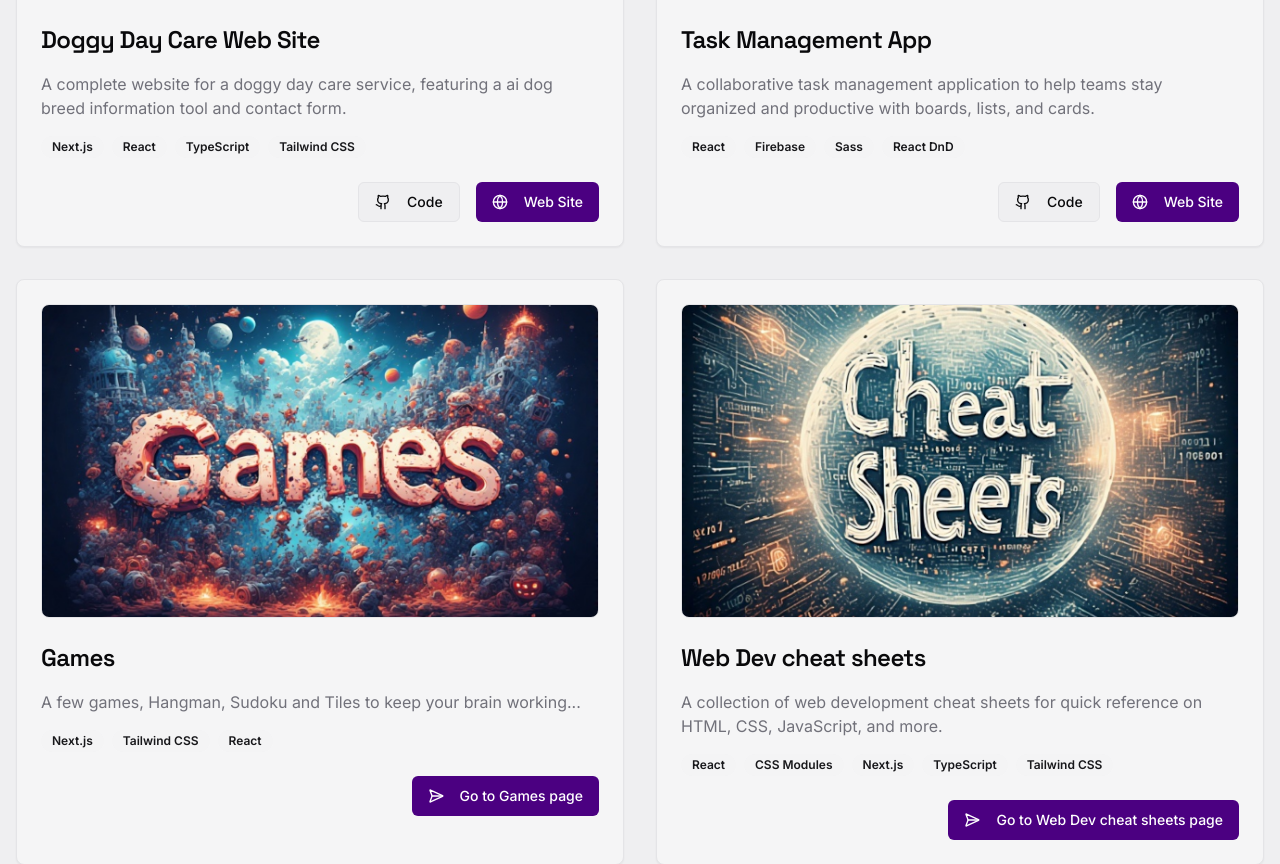
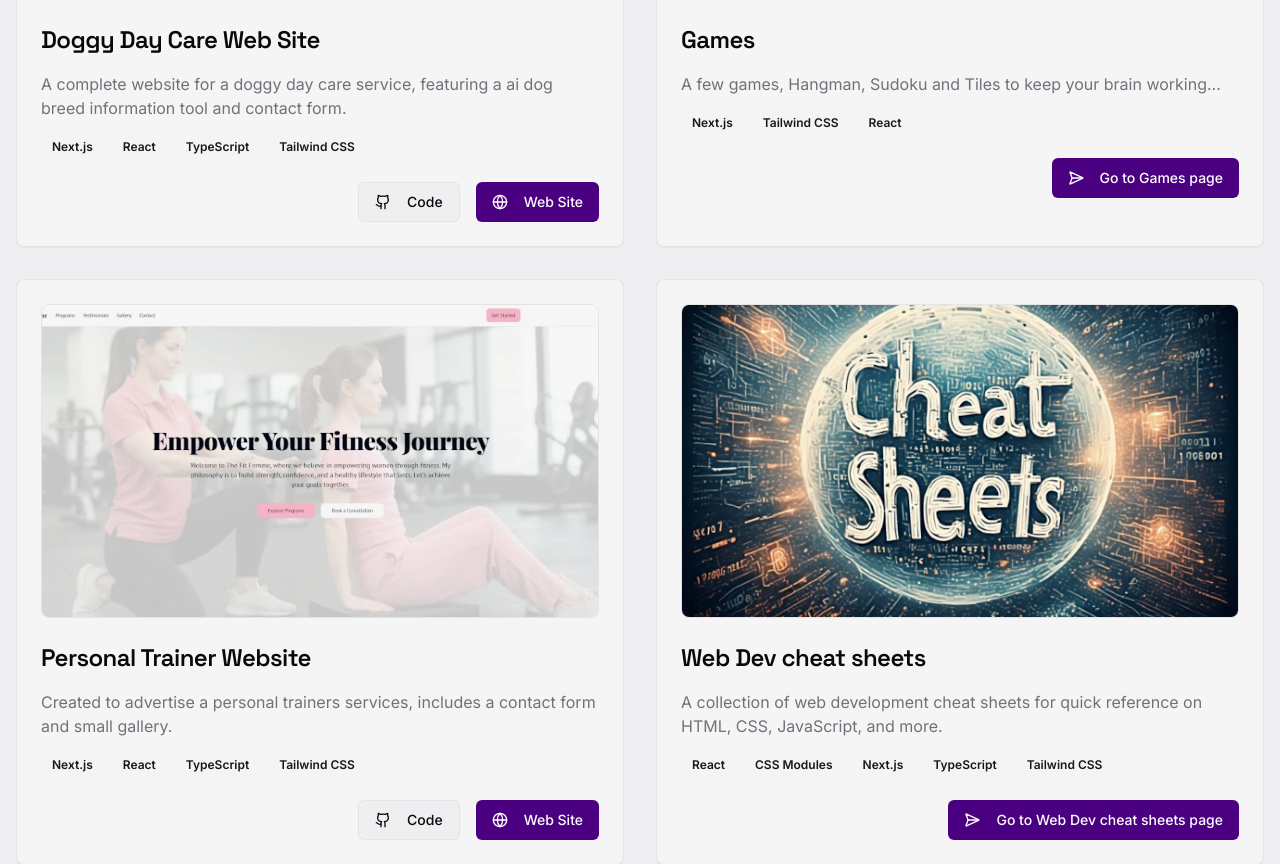
Before and after one commit to chrisbee2812/newbickrs, a Next.js app: page /portfolio in a window 1280 px wide. Shown: the part 640-1504 px from the top of the page. Built offline with nearby package versions, Linux system fonts and the light colour scheme; what @genkit-ai/googleai, genkit would draw is missing.

Commit message:
added to portfolio, inc layout change

```diff
--- a/src/app/portfolio/page.tsx
+++ b/src/app/portfolio/page.tsx
@@ -15,24 +15,24 @@ const projects = [
     targetProp: '_blank'
   },
   {
-    title: 'Task Management App',
-    description: 'A collaborative task management application to help teams stay organized and productive with boards, lists, and cards.',
-    techStack: ['React', 'Firebase', 'Sass', 'React DnD'],
-    imageUrl: 'https://placehold.co/600x400.png',
-    liveUrl: '#',
-    githubUrl: '#',
-    imageHint: 'task management',
-    targetProp: '_blank'
-  },
-  {
     title: 'Games',
     description: 'A few games, Hangman, Sudoku and Tiles to keep your brain working...',
     techStack: ['Next.js', 'Tailwind CSS', 'React'],
     imageUrl: '/games.png',
     liveUrl: '/portfolio/games',
     githubUrl: '',
-    imageHint: 'developer portfolio',
+    imageHint: 'a few games',
     targetProp: ''
+  },
+  {
+    title: 'Personal Trainer Website',
+    description: 'Created to advertise a personal trainers services, includes a contact form and small gallery.',
+    techStack: ['Next.js', 'React', 'TypeScript', 'Tailwind CSS'],
+    imageUrl: '/fitfemme.webp',
+    liveUrl: 'https://the-fit-femme.vercel.app/',
+    githubUrl: 'https://github.com/chrisbee2812/TheFitFemme',
+    imageHint: 'fit femme',
+    targetProp: '_blank'
   },
     {
     title: 'Web Dev cheat sheets',
@@ -41,7 +41,7 @@ const projects = [
     imageUrl: '/cheatsheets.png',
     liveUrl: '/portfolio/cheat-sheets',
     githubUrl: '',
-    imageHint: 'weather forecast',
+    imageHint: 'web dev cheat sheets',
     targetProp: ''
   },
 ];
```
Also changed, not shown: public/fitfemme.webp (added).
